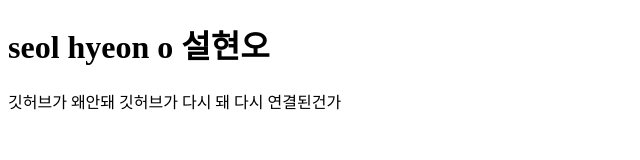
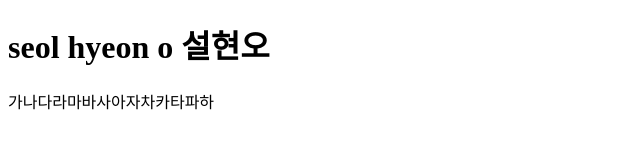
Before and after one commit to seolhyeono/deploy_exam, a plain HTML site: page test.html in a window 1280 px wide. Shown: the whole page, without its empty margins (0-640 px from the left). Drawn offline with Linux system fonts and the light colour scheme.

Commit message:
가나다라마바아사자차카타파하

```diff
--- a/test.html
+++ b/test.html
@@ -2,12 +2,10 @@
 <html lang="ko">
 <head>
     <meta charset="UTF-8">
-    <title>asdf</title>
+    <title>deploy_exam</title>
 </head>
 <body>
 <h1>seol hyeon o 설현오</h1>
-깃허브가 왜안돼
-깃허브가 다시 돼
-다시 연결된건가
+가나다라마바사아자차카타파하
 </body>
 </html>
```
